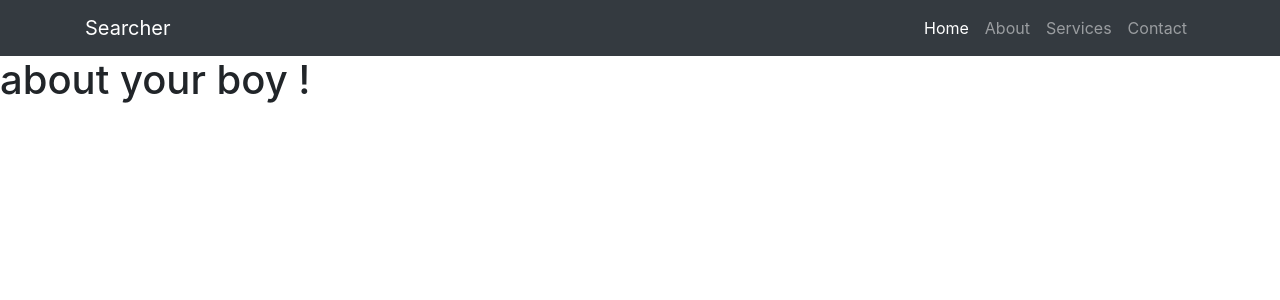
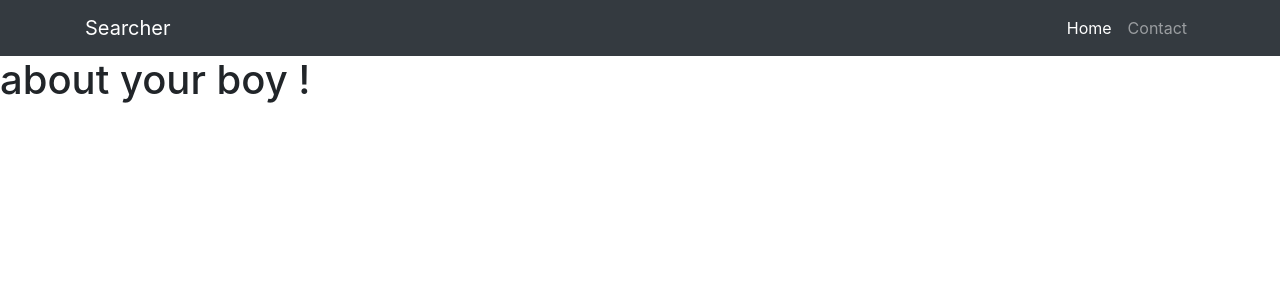
Before and after one commit to RTBlanco/email_number_search, a Flask app: page /About in a window 1280 px wide. Shown: the top 300 px of the page. Run offline with Flask 2, Linux system fonts and the light colour scheme; some libraries are stand-ins or nearby versions.

Commit message:
Removed "about" and "services"

```diff
--- a/Searcher/templates/layout.html
+++ b/Searcher/templates/layout.html
@@ -27,12 +27,6 @@
             </a>
           </li>
           <li class="nav-item">
-            <a class="nav-link" href="{{ url_for('about') }}">About</a>
-          </li>
-          <li class="nav-item">
-            <a class="nav-link" href="{{ url_for('services') }}">Services</a>
-          </li>
-          <li class="nav-item">
             <a class="nav-link" href="{{ url_for('contact') }}">Contact</a>
           </li>
         </ul>
```
